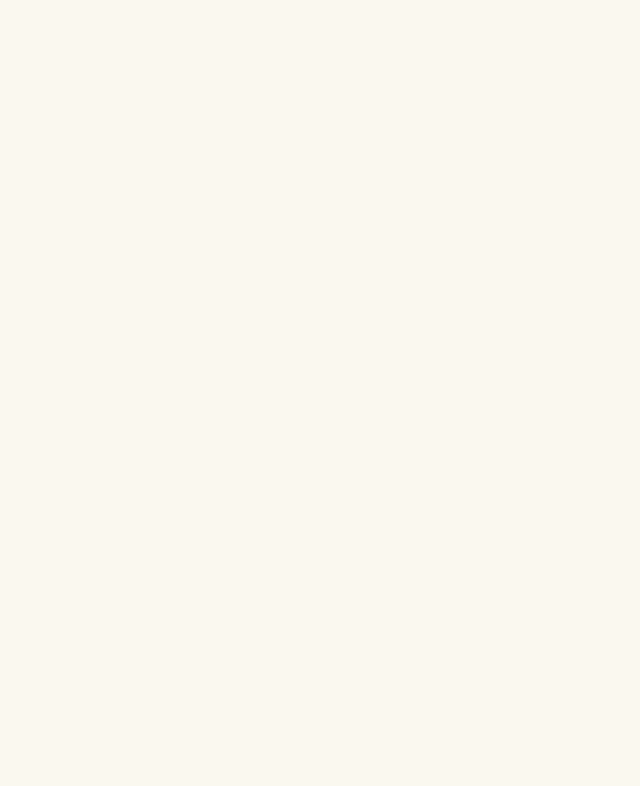
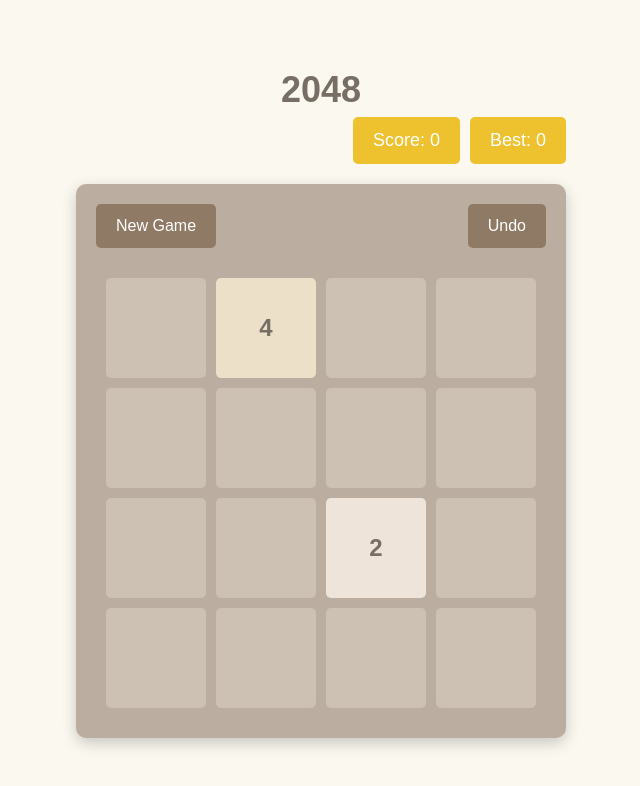
Before and after one commit to khinwaiyan/2048-game, a React (Vite) app: page / in a window 1280 px wide. Shown: the top 786 px of the page, without its empty margins (319-959 px from the left). Built offline with nearby package versions, Linux system fonts and the light colour scheme.

Commit message:
[feat] 게임판유지 및 점수 구현

```diff
--- a/src/App.tsx
+++ b/src/App.tsx
@@ -1,7 +1,118 @@
 import './App.css';
 
+import { useEffect, useState } from 'react';
+
+import { Board } from './components/Board';
+import { BoardHeader } from './components/BoardHeader';
+import { Overlay } from './components/Overlay';
+import { Title } from './components/Title';
+import {
+  addTile,
+  gameOver,
+  gameWon,
+  initializeGrid,
+  moveDown,
+  moveLeft,
+  moveRight,
+  moveUp,
+} from './utils/gameLogic';
+
 function App() {
-  return <></>;
+  const [grid, setGrid] = useState<number[][]>(() => {
+    const storedGrid = localStorage.getItem('grid');
+    return storedGrid !== null
+      ? (JSON.parse(storedGrid) as number[][])
+      : initializeGrid();
+  });
+
+  const [score, setScore] = useState<number>(0);
+  const [bestScore, setBestScore] = useState<number>(() => {
+    const storedBestScore = localStorage.getItem('bestScore');
+    return storedBestScore !== null ? Number(storedBestScore) : 0;
+  });
+  const [gameIsOver, setGameIsOver] = useState<boolean>(false);
+  const [gameIsWon, setGameWon] = useState<boolean>(false);
+
+  const resetGame = () => {
+    const newGrid = initializeGrid();
+    setGrid(newGrid);
+    setScore(0);
+    setGameIsOver(false);
+    setGameWon(false);
+    localStorage.setItem('grid', JSON.stringify(newGrid));
+  };
+
+  // Update the best score whenever the score changes
+  useEffect(() => {
+    if (score > bestScore) {
+      setBestScore(score);
+      localStorage.setItem('bestScore', String(score));
+    }
+  }, [score, bestScore]);
+
+  // Persist the grid state in localStorage whenever it changes
+  useEffect(() => {
+    localStorage.setItem('grid', JSON.stringify(grid));
+  }, [grid]);
+
+  useEffect(() => {
+    const handleKeyPress = (e: KeyboardEvent) => {
+      if (gameIsOver || gameIsWon) return;
+
+      let moved = false;
+      let currentGrid = grid;
+      let scoreToAdd = 0;
+
+      switch (e.key) {
+        case 'ArrowUp':
+          [currentGrid, moved, scoreToAdd] = moveUp(currentGrid);
+          break;
+        case 'ArrowDown':
+          [currentGrid, moved, scoreToAdd] = moveDown(currentGrid);
+          break;
+        case 'ArrowLeft':
+          [currentGrid, moved, scoreToAdd] = moveLeft(currentGrid);
+          break;
+        case 'ArrowRight':
+          [currentGrid, moved, scoreToAdd] = moveRight(currentGrid);
+          break;
+        default:
+          return;
+      }
+
+      if (moved) {
+        currentGrid = addTile(currentGrid);
+        setGrid(currentGrid);
+
+        // Update the score by adding the merged tile value
+        setScore((prevScore) => prevScore + scoreToAdd);
+
+        if (gameOver(currentGrid)) {
+          setGameIsOver(true);
+        }
+        if (gameWon(currentGrid)) {
+          setGameWon(true);
+        }
+      }
+    };
+
+    window.addEventListener('keydown', handleKeyPress);
+    return () => {
+      window.removeEventListener('keydown', handleKeyPress);
+    };
+  }, [grid, gameIsOver, gameIsWon]);
+
+  return (
+    <>
+      <Title score={score} bestScore={bestScore} />
+      <div className="game-container">
+        <BoardHeader resetGame={resetGame} />
+        <Board grid={grid} />
+        {gameIsOver && <Overlay message="Game Over!" resetGame={resetGame} />}
+        {gameIsWon && <Overlay message="You Win!" resetGame={resetGame} />}
+      </div>
+    </>
+  );
 }
 
 export default App;
--- a/src/components/Board.tsx
+++ b/src/components/Board.tsx
@@ -1,5 +1,8 @@
 import '../styles/board.styled.css';
-export const Board = () => {
+type BoardProps = {
+  grid: number[][];
+};
+export const Board = ({ grid }: BoardProps) => {
   return (
     <div className="grid-container">
       {grid.map((row, i) => (
--- a/src/components/BoardHeader.tsx
+++ b/src/components/BoardHeader.tsx
@@ -1,9 +1,15 @@
 import '../styles/boardHeader.styled.css';
-export const BoardHeader = () => {
+
+type BoardHeaderProps = {
+  resetGame: () => void;
+  undo: () => void;
+};
+
+export const BoardHeader = ({ resetGame, undo }: BoardHeaderProps) => {
   return (
     <div className="header">
-      <button onClick={startNewGame}>New Game</button>
-      <button onClick={startNewGame}>New Game</button>
+      <button onClick={resetGame}>New Game</button>
+      <button onClick={undo}>Undo</button>
     </div>
   );
 };
--- a/src/components/Overlay.tsx
+++ b/src/components/Overlay.tsx
@@ -1,9 +1,15 @@
 import '../styles/overlay.styled.css';
-export const Overlay = () => {
+
+type OverlayProps = {
+  message: string;
+  resetGame: () => void;
+};
+
+export const Overlay = ({ message, resetGame }: OverlayProps) => {
   return (
     <div className="overlay">
-      <h2>Game Over!</h2>
-      <button onClick={startNewGame}>Try again</button>
+      <h2>{message}</h2>
+      <button onClick={resetGame}>Try again</button>
     </div>
   );
 };
--- a/src/components/Title.tsx
+++ b/src/components/Title.tsx
@@ -1,11 +1,15 @@
 import '../styles/title.styled.css';
-export const Title = () => {
+type TitleProps = {
+  score: number;
+  bestScore: number;
+};
+export const Title = ({ score, bestScore }: TitleProps) => {
   return (
     <>
       <div className="title">2048</div>
       <div className="scoreboard">
-        <div>Score: 0</div>
-        <div>Best: 0</div>
+        <div>Score: {score}</div>
+        <div>Best: {bestScore}</div>
       </div>
     </>
   );
--- a/src/utils/gameLogic.tsx
+++ b/src/utils/gameLogic.tsx
@@ -1,4 +1,4 @@
-type Grid = number[][];
+export type Grid = number[][];
 export const initializeGrid = () => {
   //0 으로 채워진 4X4 grid
   let grid: Grid = Array.from({ length: 4 }, () => Array<number>(4).fill(0));
@@ -38,8 +38,9 @@ export const addTile = (grid: Grid): Grid => {
   return grid;
 };
 
-export const moveLeft = (grid: Grid): [Grid, boolean] => {
+export const moveLeft = (grid: Grid): [Grid, boolean, number] => {
   let moved = false;
+  let scoreToAdd = 0;
 
   const newGrid: Grid = grid.map((row) => {
     //각 row 마다 0 아니 tile filter
@@ -52,6 +53,7 @@ export const moveLeft = (grid: Grid): [Grid, boolean] => {
       // tiles 이 같을때
       if (currentTile !== undefined && currentTile === nextTile) {
         newRow[i] = currentTile * 2; // 머지하기
+        scoreToAdd += newRow[i] ?? 0;
         newRow[i + 1] = 0; // 머지돼서 비는 mark
       }
     }
@@ -70,14 +72,14 @@ export const moveLeft = (grid: Grid): [Grid, boolean] => {
     return shiftedRow;
   });
 
-  return [newGrid, moved];
+  return [newGrid, moved, scoreToAdd];
 };
 
 //moveLeft 를 reverse 하기
-export const moveRight = (grid: Grid): [Grid, boolean] => {
+export const moveRight = (grid: Grid): [Grid, boolean, number] => {
   const reversedGrid = grid.map((row) => row.slice().reverse()); // shallow copy 만들고 reverse 하기
-  const [movedGrid, moved] = moveLeft(reversedGrid);
-  return [movedGrid.map((row) => row.reverse()), moved];
+  const [movedGrid, moved, scoreToAdd] = moveLeft(reversedGrid);
+  return [movedGrid.map((row) => row.reverse()), moved, scoreToAdd];
 };
 
 export const transpose = (grid: Grid): Grid => {
@@ -87,16 +89,16 @@ export const transpose = (grid: Grid): Grid => {
   return [];
 };
 
-export const moveUp = (grid: Grid): [Grid, boolean] => {
+export const moveUp = (grid: Grid): [Grid, boolean, number] => {
   const transposedGrid = transpose(grid);
-  const [movedGrid, moved] = moveLeft(transposedGrid);
-  return [transpose(movedGrid), moved];
+  const [movedGrid, moved, scoreToAdd] = moveLeft(transposedGrid);
+  return [transpose(movedGrid), moved, scoreToAdd];
 };
 
-export const moveDown = (grid: Grid): [Grid, boolean] => {
+export const moveDown = (grid: Grid): [Grid, boolean, number] => {
   const transposedGrid = transpose(grid);
-  const [movedGrid, moved] = moveRight(transposedGrid);
-  return [transpose(movedGrid), moved];
+  const [movedGrid, moved, scoreToAdd] = moveRight(transposedGrid);
+  return [transpose(movedGrid), moved, scoreToAdd];
 };
 
 export const gameOver = (grid: Grid): boolean => {
@@ -114,5 +116,8 @@ export const gameOver = (grid: Grid): boolean => {
       }
     }
   }
-  return false;
+  return true;
 };
+export const gameWon = (grid: number[][]): boolean => {
+  return grid.some((row) => row.some((cell) => cell >= 128));
+};
```
